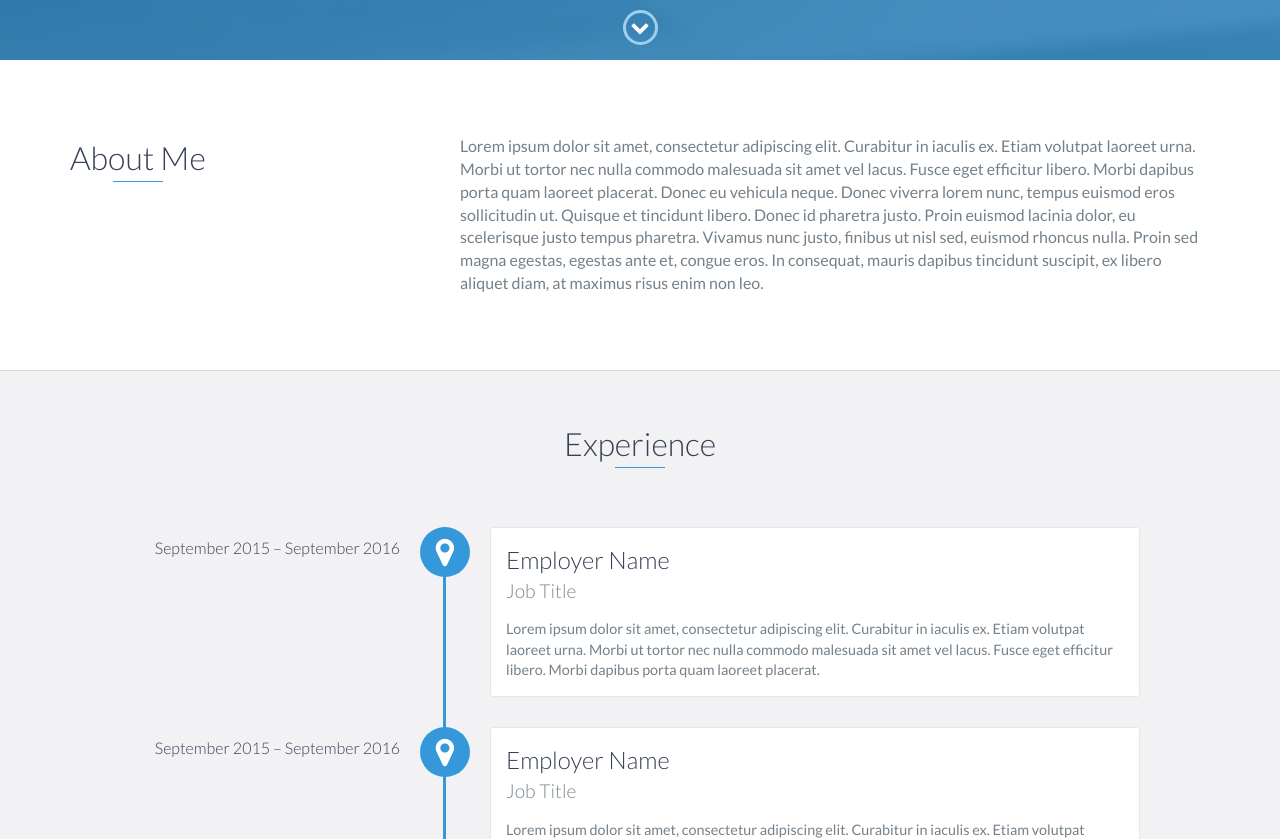
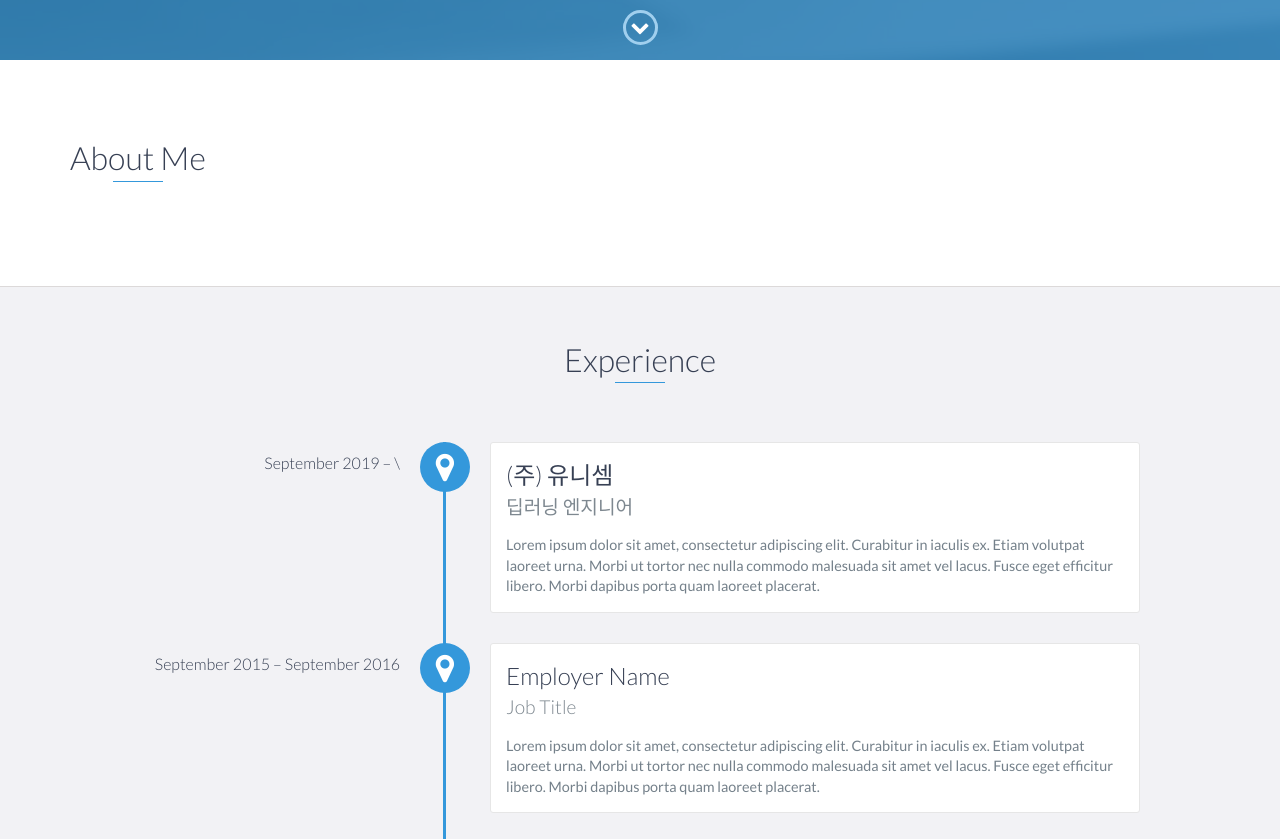
Before and after one commit to YHJung-DDS/YHJung-DDS.github.io, a website: page index.html in a window 1280 px wide. Shown: the part 740-1579 px from the top of the page. Drawn offline with nearby package versions, Linux system fonts and the light colour scheme.

Commit message:
Update index.html

```diff
--- a/index.html
+++ b/index.html
@@ -50,7 +50,7 @@
         <div id="lead-content">
             <h1>YoungHoon Jung</h1>
             <h2>Software Engineer</h2>
-            <a href="#" class="btn-rounded-white">Download Resume</a>
+            <!--<a href="#" class="btn-rounded-white">Download Resume</a> -->
         </div>
         <!-- End #lead-content -->
 
@@ -73,9 +73,7 @@
                 </div>
                 <div class="col-md-8">
                     <p>
-                        Lorem ipsum dolor sit amet, consectetur adipiscing elit. Curabitur in iaculis ex. Etiam volutpat laoreet urna. Morbi ut tortor nec nulla commodo malesuada sit amet vel lacus. Fusce eget efficitur libero. Morbi dapibus porta quam laoreet placerat. Donec
-                        eu vehicula neque. Donec viverra lorem nunc, tempus euismod eros sollicitudin ut. Quisque et tincidunt libero. Donec id pharetra justo. Proin euismod lacinia dolor, eu scelerisque justo tempus pharetra. Vivamus nunc justo, finibus
-                        ut nisl sed, euismod rhoncus nulla. Proin sed magna egestas, egestas ante et, congue eros. In consequat, mauris dapibus tincidunt suscipit, ex libero aliquet diam, at maximus risus enim non leo.
+
                     </p>
                 </div>
             </div>
@@ -86,9 +84,9 @@
     <div id="experience" class="background-alt">
         <h2 class="heading">Experience</h2>
         <div id="experience-timeline">
-            <div data-date="September 2015 – September 2016">
-                <h3>Employer Name</h3>
-                <h4>Job Title</h4>
+            <div data-date="September 2019 – \">
+                <h3>(주) 유니셈</h3>
+                <h4>딥러닝 엔지니어</h4>
                 <p>
                     Lorem ipsum dolor sit amet, consectetur adipiscing elit. Curabitur in iaculis ex. Etiam volutpat laoreet urna. Morbi ut tortor nec nulla commodo malesuada sit amet vel lacus. Fusce eget efficitur libero. Morbi dapibus porta quam laoreet placerat.
                 </p>
```
